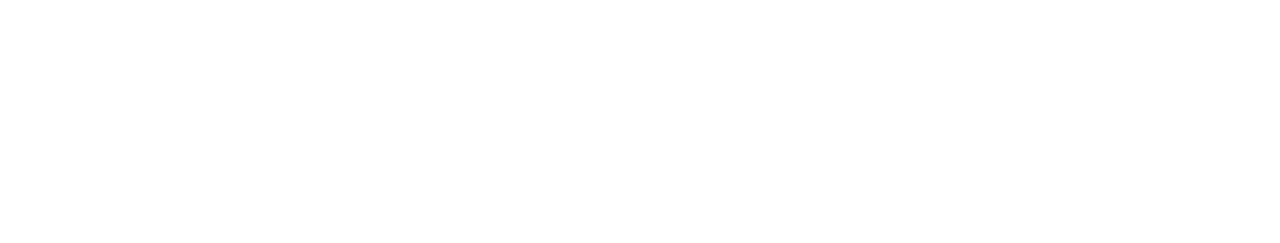
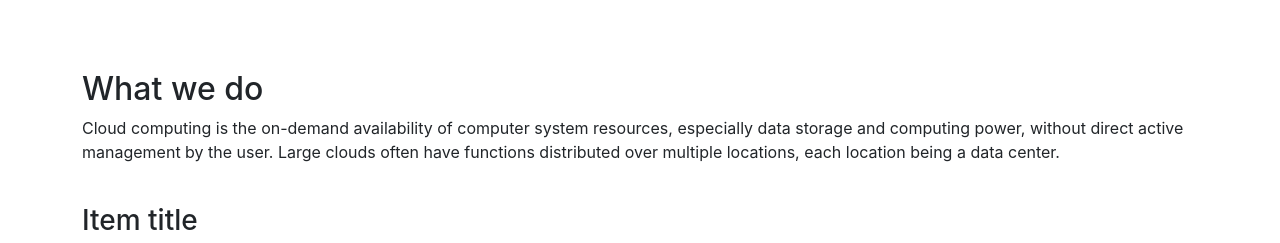
Before and after one commit to mdmonir027/virtu-pharma, a React (Create React App) app: page / in a window 1280 px wide. Shown: the part 730-973 px from the top of the page. Before the commit the page ends 800 px from the top, so only its background shows below. Built offline with nearby package versions, Linux system fonts and the light colour scheme.

Commit message:
we do section

```diff
--- /dev/null
+++ b/src/components/WhatWeDo/index.js
@@ -0,0 +1,28 @@
+import React from 'react';
+import style from './whatWeDo.module.css';
+const WhatWeDo = () => {
+  return (
+    <div style={style.main}>
+      <div className='container mx-auto'>
+        <h2 className={style.sectionTitle}>What we do</h2>
+        <p className={style.sectionSubTitle}>
+          Cloud computing is the on-demand availability of computer system
+          resources, especially data storage and computing power, without direct
+          active management by the user. Large clouds often have functions
+          distributed over multiple locations, each location being a data
+          center.
+        </p>
+        <div className='row'>
+          <div className='col-md-3'>
+            <div className={style.imageWrapper}>
+              <img src='' alt='' />
+            </div>
+            <h3 className={style.itemTitle}>Item title</h3>
+          </div>
+        </div>
+      </div>
+    </div>
+  );
+};
+
+export default WhatWeDo;
--- a/src/pages/Home/index.js
+++ b/src/pages/Home/index.js
@@ -1,12 +1,14 @@
 import React from 'react';
 import Header from '../../components/Header';
 import Hero from '../../components/Hero';
+import WhatWeDo from '../../components/WhatWeDo';
 
 const Home = () => {
   return (
     <div>
       <Header />
       <Hero />
+      <WhatWeDo />
     </div>
   );
 };
```
Also changed, not shown: src/components/WhatWeDo/whatWeDo.module.css (added), src/images/here-bg.jpg (added), src/images/hero-img.png (deleted).
